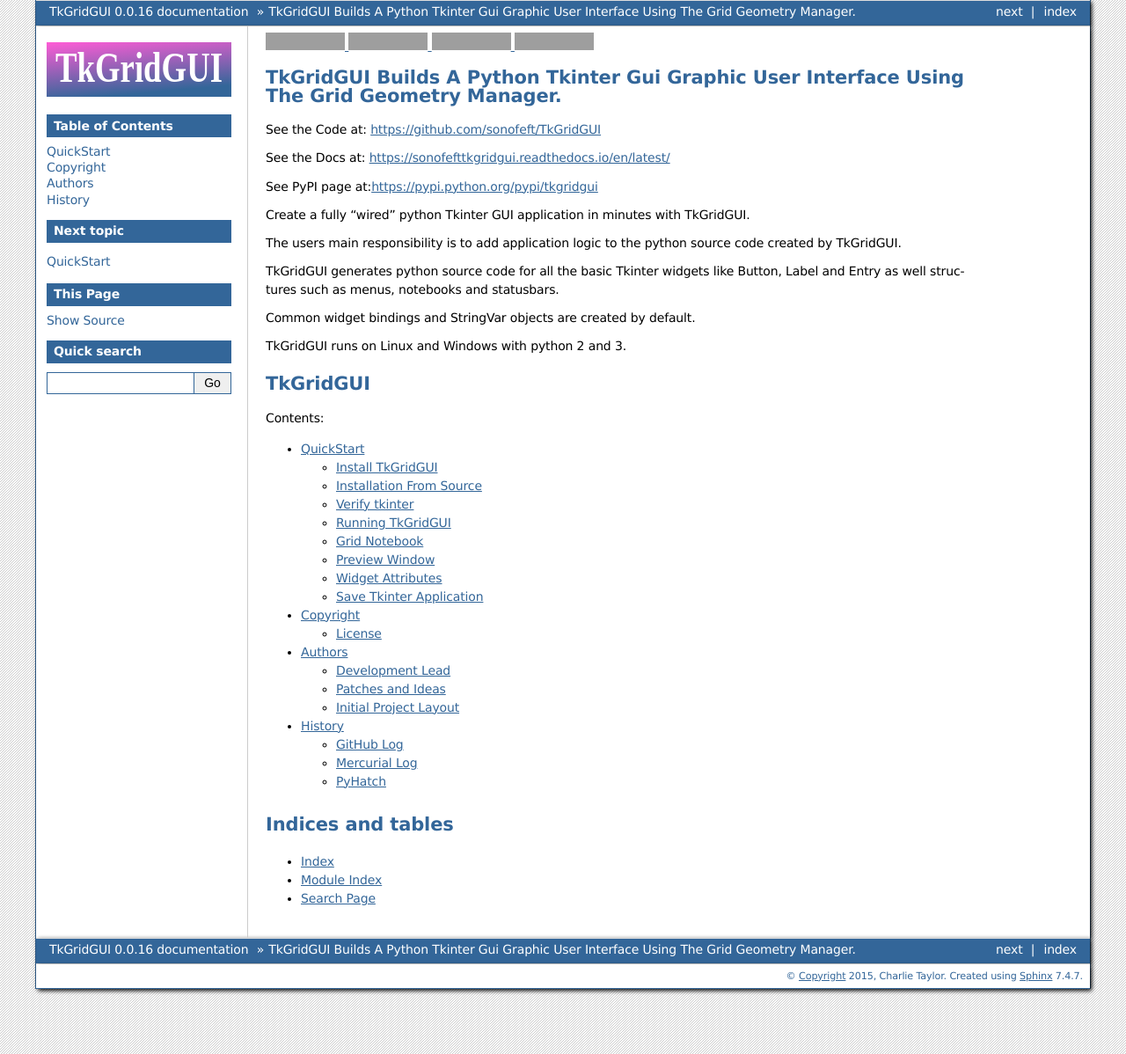
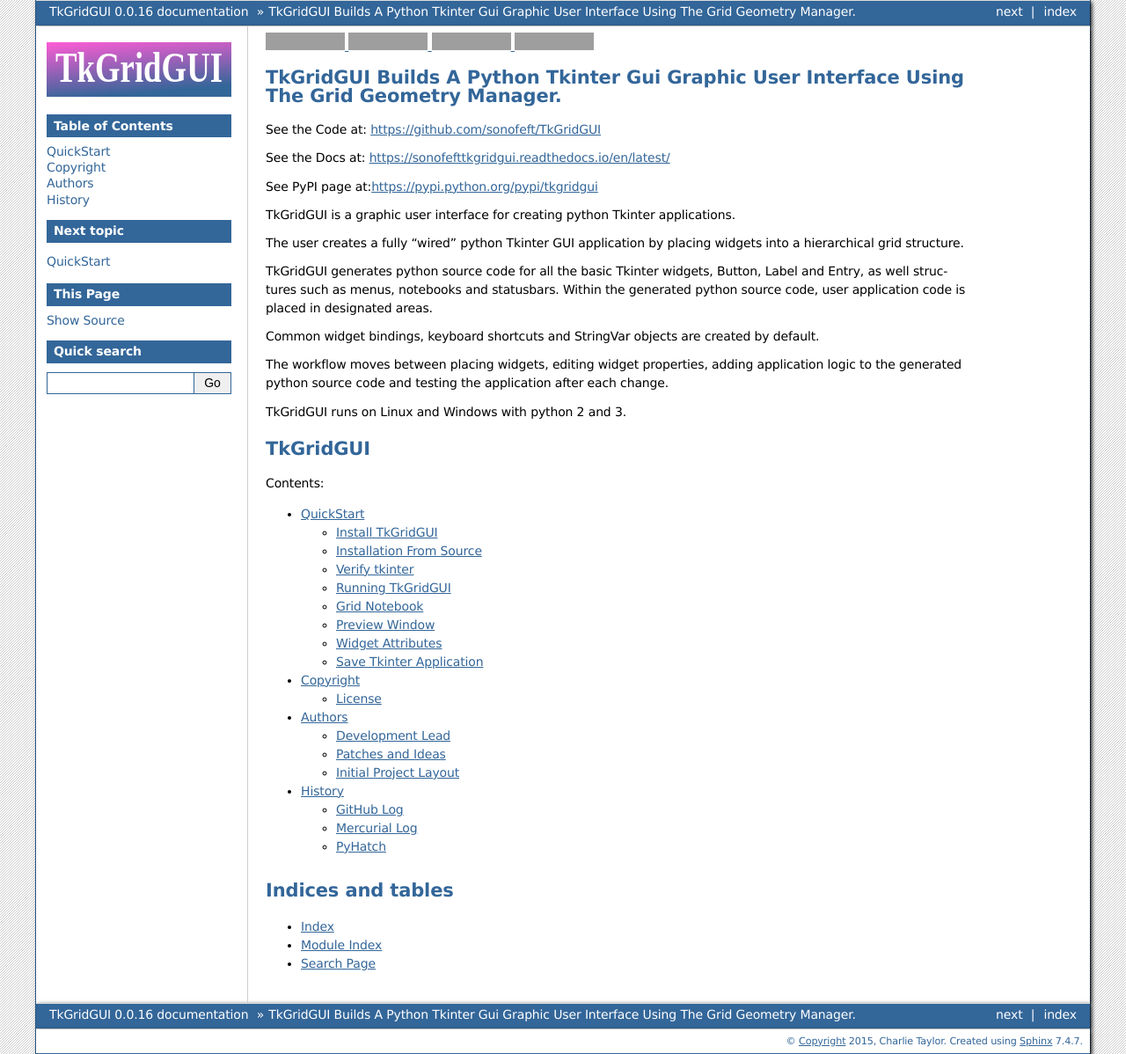
Before and after one commit to sonofeft/TkGridGUI, a Sphinx documentation site: the page built from docs/index.rst, in a window 1280 px wide. Shown: the whole page at 88% size. Built offline with Sphinx 7.4.7, drawn with Linux system fonts in a browser that asks for light colours; grey boxes are pictures that could not be loaded.

Commit message:
update history and readme

```diff
--- a/HISTORY.rst
+++ b/HISTORY.rst
@@ -16,7 +16,7 @@ GitHub Log
 
 * Oct 25, 2018
     - (by: sonofeft)
-        - Fixed some coordination betweenPreviewWin and GridNotebook
+        - Fixed some coordination between PreviewWin and GridNotebook
 * Oct 24, 2018
     - (by: sonofeft)
         - removed warning for pre-alpha
--- a/README.rst
+++ b/README.rst
@@ -23,14 +23,17 @@ See the Docs at: `<https://sonofefttkgridgui.readthedocs.io/en/latest/>`_
 
 See PyPI page at:`<https://pypi.python.org/pypi/tkgridgui>`_
 
+TkGridGUI is a graphic user interface for creating python Tkinter applications.
 
-Create a fully "wired" python Tkinter GUI application in minutes with TkGridGUI.
+The user creates a fully "wired" python Tkinter GUI application by placing widgets into a hierarchical grid structure.
 
-The users main responsibility is to add application logic to the python source code created by TkGridGUI.
+TkGridGUI generates python source code for all the basic Tkinter widgets, Button, Label and Entry,
+as well structures such as menus, notebooks and statusbars.  Within the generated python source code,
+user application code is placed in designated areas.
 
-TkGridGUI generates python source code for all the basic Tkinter widgets like Button, Label and Entry
-as well structures such as menus, notebooks and statusbars.
+Common widget bindings, keyboard shortcuts and StringVar objects are created by default.
 
-Common widget bindings and StringVar objects are created by default.
+The workflow moves between placing widgets, editing widget properties, adding application logic to the generated python source code
+and testing the application after each change.
 
 TkGridGUI runs on Linux and Windows with python 2 and 3.
--- a/docs/spelling_correct_wordlist.txt
+++ b/docs/spelling_correct_wordlist.txt
@@ -3,6 +3,9 @@ tkGridGUI
 topFrame
 listbox
 dup
+pre
+fg
+bg
 MainWin
 newForm
 docstring
```
